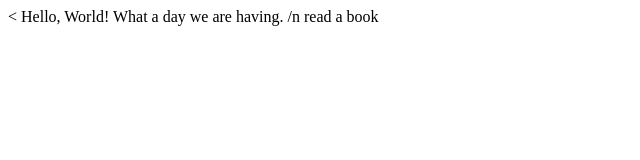
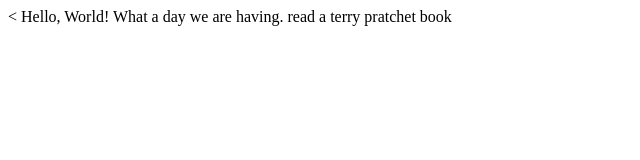
Before and after one commit to Purpleshoes/projectPenguin, a plain HTML site: page hello.html in a window 1280 px wide. Shown: the whole page, without its empty margins (0-640 px from the left). Drawn offline with Linux system fonts and the light colour scheme.

Commit message:
Update hello.html

```diff
--- a/hello.html
+++ b/hello.html
@@ -7,6 +7,6 @@
   </head>
   <body>
     Hello, World! What a day we are having.
-    /n read a book
+    read a terry pratchet book
   </body>
 </html>
```
